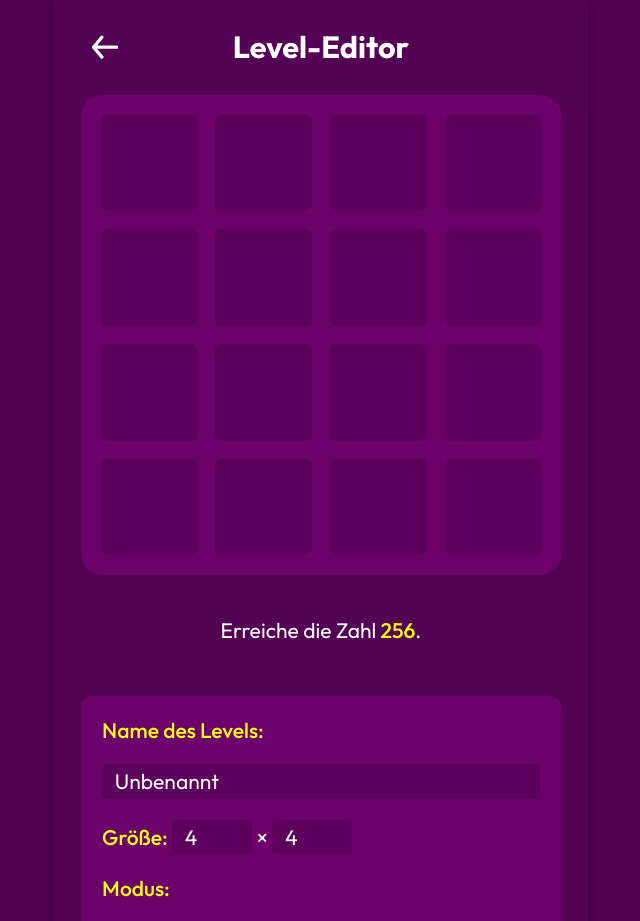
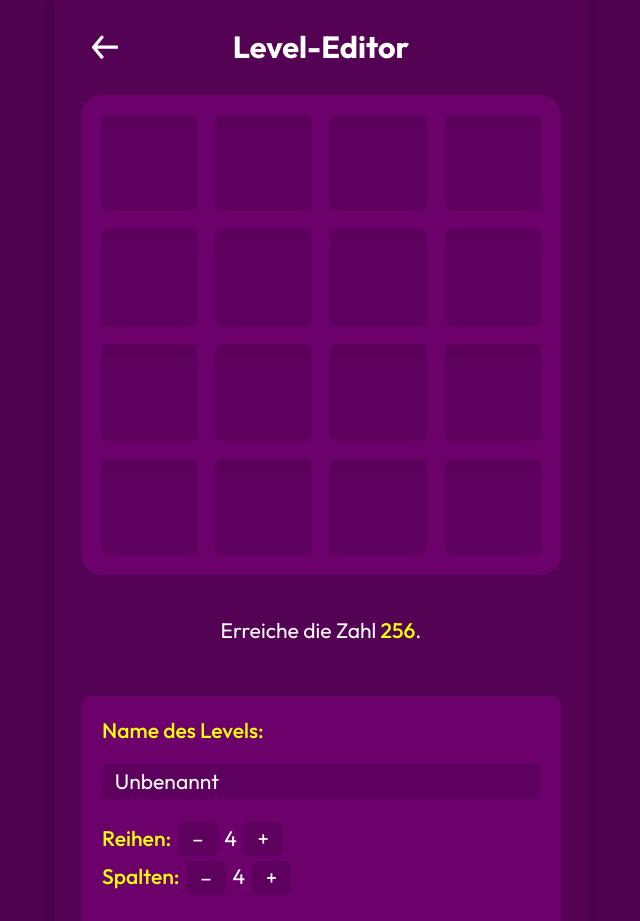
Before and after one commit to Aloso/exponent, a SvelteKit app: page /level-builder in a window 1280 px wide. Shown: the top 921 px of the page, without its empty margins (319-959 px from the left). Built offline with nearby package versions, Linux system fonts and the light colour scheme.

Commit message:
layout and game logic bug fixes

```diff
--- a/src/components/Field.svelte
+++ b/src/components/Field.svelte
@@ -208,18 +208,15 @@
 {/if}
 
 {#if !noGestures}
-	<Gestures onMove={move} />
+	<Gestures withKeyboard onMove={move} />
 {/if}
 
 <style lang="scss">
 	.field {
-		position: relative;
-		width: auto;
 		width: 90%;
-		height: 0;
 		margin: 0 auto;
-		padding-bottom: calc(90% * var(--aspect-ratio));
 		animation: appear-from-center 0.3s ease forwards;
+		font-size: calc(0.3 * var(--app-width) / var(--columns, 4));
 
 		&.hidden-fields {
 			color: transparent !important;
@@ -238,19 +235,16 @@
 	}
 
 	.outer {
-		position: absolute;
 		box-sizing: border-box;
 		background-color: #6c016c;
 		border-radius: 1rem;
 		width: 100%;
-		height: 100%;
 		padding: 0.5rem;
 	}
 
 	.inner {
 		display: grid;
 		width: 100%;
-		height: 100%;
 		grid-template-columns: repeat(var(--columns), 1fr);
 	}
 
--- a/src/components/Gestures.svelte
+++ b/src/components/Gestures.svelte
@@ -3,6 +3,7 @@
 	import type { Snippet } from 'svelte'
 
 	interface Props {
+		withKeyboard?: boolean
 		zIndex?: number
 		onMove: (direction: Direction) => void
 		surface?: HTMLElement
@@ -10,7 +11,7 @@
 		children?: Snippet
 	}
 
-	let { zIndex, onMove, surface = $bindable(), onClick, children }: Props = $props()
+	let { withKeyboard, zIndex, onMove, surface = $bindable(), onClick, children }: Props = $props()
 	let gestureCanvas = $state<HTMLElement>()
 
 	$effect(() => {
@@ -107,7 +108,8 @@
 			gestureStart = undefined
 		}
 
-		window.addEventListener('keydown', keyDownHandler)
+		if (withKeyboard) window.addEventListener('keydown', keyDownHandler)
+
 		if ('ontouchstart' in document.documentElement) {
 			eventTarget.addEventListener('touchstart', touchStartHandler, { passive: false })
 			window.addEventListener('touchmove', touchMoveHandler, { passive: false })
--- a/src/components/Square.svelte
+++ b/src/components/Square.svelte
@@ -47,7 +47,7 @@
 
 <button class="square-bg" class:empty={square.variant === 'empty'} style={highlights} {onclick}>
 	{#if square.goal}
-		<div class="goal">{square.goal}+</div>
+		<div class="goal" class:big={square.goal >= 1000}>{square.goal}+</div>
 	{/if}
 
 	{#each oldSquares as old}
@@ -82,7 +82,9 @@
 		display: flex;
 		justify-content: center;
 		position: relative;
+		height: 0;
 		margin: 8%;
+		padding: 0 0 84% 0;
 		border-radius: 0.3rem;
 		background-color: #0002;
 		box-shadow: inset 0 0.5rem 0 0.05rem #00000008;
@@ -97,16 +99,21 @@
 	.goal {
 		box-sizing: border-box;
 		position: absolute;
-		width: 80%;
-		height: 80%;
-		margin: 10%;
+		width: 84%;
+		height: 84%;
+		margin: 8%;
 		display: inline-flex;
 		align-items: center;
 		justify-content: center;
 		border-radius: 50%;
 		font-weight: 600;
+		font-size: 0.67em;
 		color: #fffa;
-		border: 0.2rem solid #fff7;
+		border: 0.15em solid #fff7;
+
+		&.big {
+			font-size: 0.55em;
+		}
 	}
 
 	.square {
@@ -117,6 +124,7 @@
 		align-items: center;
 		justify-content: center;
 		border-radius: 0.3rem;
+		pointer-events: none;
 
 		&.full {
 			background-color: var(--color, #fff3);
@@ -129,7 +137,6 @@
 				left: 0;
 				right: 0;
 				text-align: center;
-				font-size: calc(0.3 * var(--app-width) / var(--columns, 4));
 			}
 		}
 
@@ -236,28 +243,28 @@
 		}
 
 		&.d1 {
-			font-size: calc(0.3 * var(--app-width) / var(--columns, 4));
+			font-size: 1em;
 		}
 		&.d2 {
-			font-size: calc(0.26 * var(--app-width) / var(--columns, 4));
+			font-size: 0.85em;
 		}
 		&.d3 {
-			font-size: calc(0.22 * var(--app-width) / var(--columns, 4));
+			font-size: 0.73em;
 		}
 		&.d4 {
-			font-size: calc(0.2 * var(--app-width) / var(--columns, 4));
+			font-size: 0.66em;
 		}
 		&.d5 {
-			font-size: calc(0.18 * var(--app-width) / var(--columns, 4));
+			font-size: 0.6em;
 		}
 		&.d6 {
-			font-size: calc(0.16 * var(--app-width) / var(--columns, 4));
+			font-size: 0.53em;
 		}
 		&.d7 {
-			font-size: calc(0.15 * var(--app-width) / var(--columns, 4));
+			font-size: 0.5em;
 		}
 		&.d8 {
-			font-size: calc(0.14 * var(--app-width) / var(--columns, 4));
+			font-size: 0.46em;
 		}
 	}
 </style>
--- a/src/lib/gameLogic.ts
+++ b/src/lib/gameLogic.ts
@@ -36,6 +36,8 @@ export function gameLogic(mode: LevelMode, squares: Square[][], direction: Direc
 				} else {
 					incHead()
 				}
+			} else if (head.variant === 'mouth') {
+				incTail()
 			} else if (head.num !== undefined) {
 				if (tail.num === undefined) {
 					if (tail.variant === 'normal') {
--- a/src/routes/level-builder/+page.svelte
+++ b/src/routes/level-builder/+page.svelte
@@ -233,10 +233,29 @@
 	<p><em>Name des Levels:</em></p>
 	<input type="text" bind:value={level.name} maxlength="50" />
 
-	<p>
-		<em>Größe:</em>
-		<input type="number" class="small" bind:value={globalSize[0]} min="2" max="12" /> ×
-		<input type="number" class="small" bind:value={globalSize[1]} min="2" max="12" />
+	<p style="margin-bottom: 0">
+		<em>Reihen:</em>
+		<button class="plus-minus" onclick={() => globalSize[0]--} disabled={globalSize[0] === 1}>
+			–
+		</button>
+		{globalSize[0]}
+		<button
+			class="plus-minus"
+			onclick={() => globalSize[0]++}
+			disabled={globalSize[0] === 10 || globalSize[0] > globalSize[1] * 1.34}
+		>
+			+
+		</button>
+	</p>
+	<p style="margin-top: 0">
+		<em>Spalten:</em>
+		<button class="plus-minus" onclick={() => globalSize[1]--} disabled={globalSize[1] === 1}>
+			–
+		</button>
+		{globalSize[1]}
+		<button class="plus-minus" onclick={() => globalSize[1]++} disabled={globalSize[1] === 8}>
+			+
+		</button>
 	</p>
 
 	<p><em>Modus:</em></p>
@@ -336,8 +355,10 @@
 		}
 	}
 
-	input[type='number'].small {
-		width: 80px;
+	.plus-minus {
+		background-color: #0002;
+		padding: 0.15rem 0.67rem 0.25rem;
+		margin: 0.1rem;
 	}
 
 	.try-it-button {
```
Also changed, not shown: 1 other file (tests, documents, lock files or other folders).
